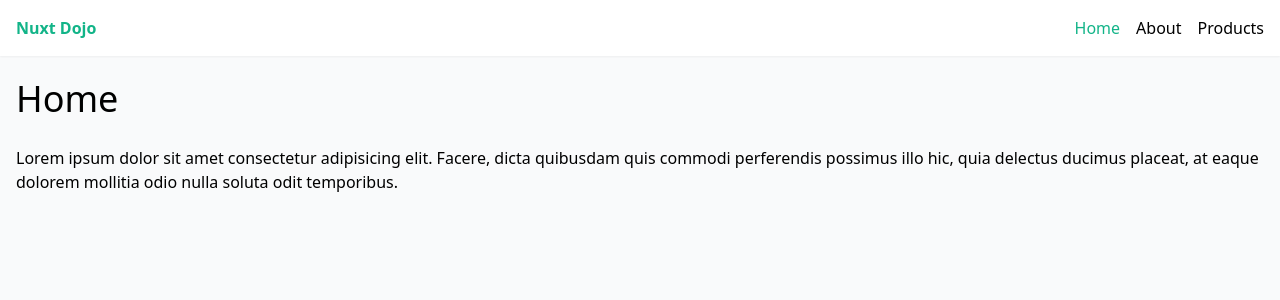
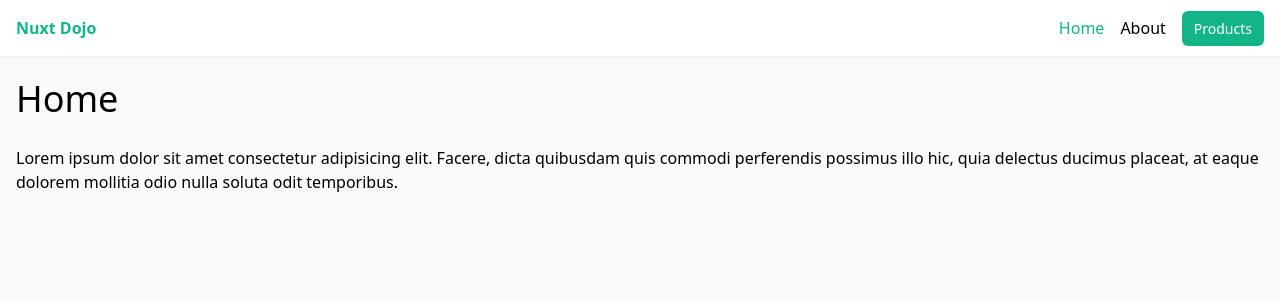
Before and after one commit to awillis-dev/nuxt-product-catalog, a Nuxt app: page / in a window 1280 px wide. Shown: the top 300 px of the page. Built offline with nearby package versions, Linux system fonts and the light colour scheme.

Commit message:
add products button from tailwind component

```diff
--- a/layouts/default.vue
+++ b/layouts/default.vue
@@ -11,7 +11,7 @@
             <NuxtLink to="/about">About</NuxtLink>
           </li>
           <li>
-            <NuxtLink to="/products">Products</NuxtLink>
+            <NuxtLink to="/products" class="btn">Products</NuxtLink>
           </li>
         </ul>
       </nav>
```
